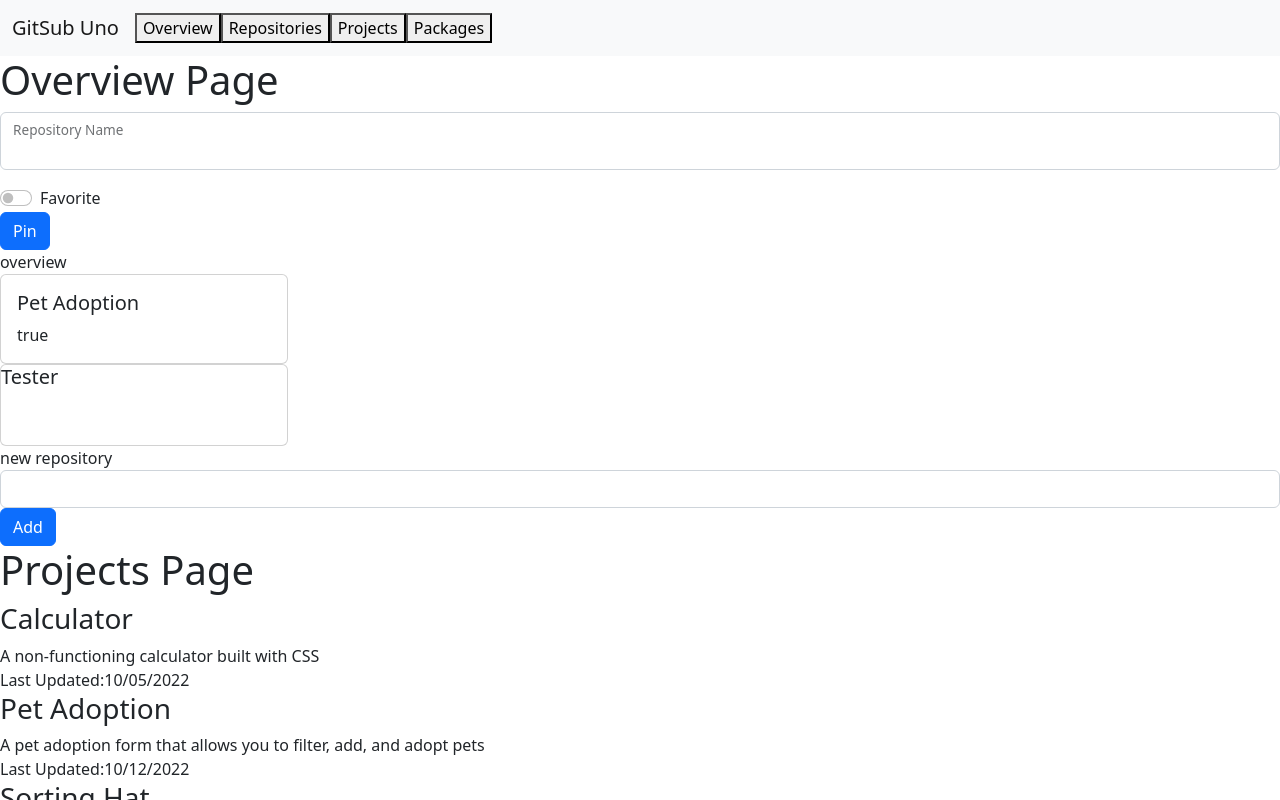
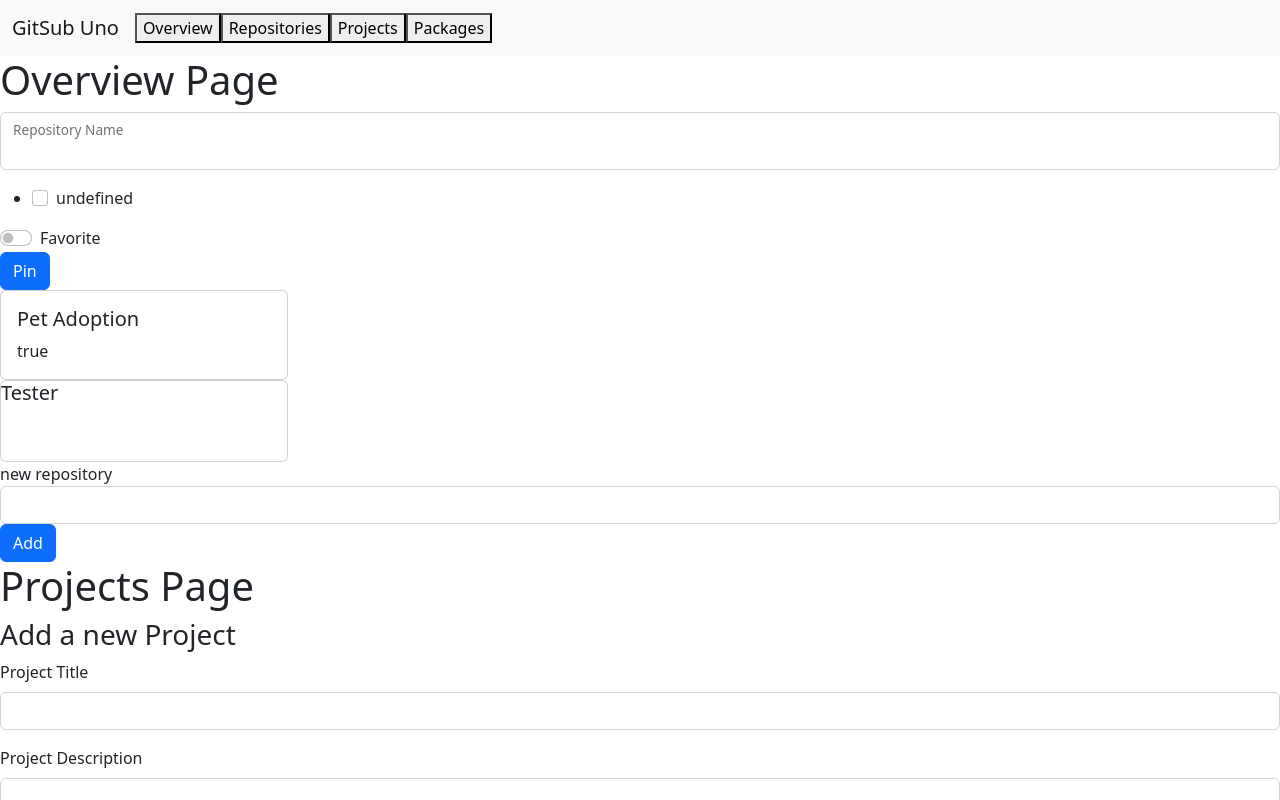
Before and after one commit to nss-evening-web-development/gitsub-uno, a plain HTML site: page index.html in a window 1280 px wide. Both pictures are taken after a click on the button "Overview". Shown: the top 800 px of the page. Drawn offline with nearby package versions, Linux system fonts and the light colour scheme.

Commit message:
added event listener to a few pages

```diff
--- a/index.html
+++ b/index.html
@@ -37,9 +37,9 @@
 
   <div id="overview">
     <h1>Overview Page</h1>
-    <div id="pinnedForm">form</div>
-    <div id="overview">overview</div>
-    <div id="pinnedCards">pinned repos</div>
+    <div id="pinnedForm"></div>
+    <div id="overview"></div>
+    <div id="pinnedCards"></div>
   </div>
 
   <div id="repositories">
--- a/main.js
+++ b/main.js
@@ -212,6 +212,14 @@ const pinnedFormOnDom = (array) => {
         <input type="text" class="form-control" id="pinRepoName">
         <label for="floatingInput">Repository Name</label>
         </div>
+        <ul>
+        <li><div class="form-check">
+        <input class="form-check-input" type="checkbox" value="" id="flexCheckDefault">
+        <label class="form-check-label" for="flexCheckDefault">
+          ${repos.name}
+        </label>
+      </div></li>
+        </ul>
         <div class="form-check form-switch">
          <input class="form-check-input" type="checkbox" role="switch" id="favorite">
          <label class="form-check-label" for="flexSwitchCheckDefault">Favorite</label>
@@ -249,12 +257,22 @@ const createPin = (e) => {
 
   pinnedForm.addEventListener('submit', createPin);
 
-const startApp = () => {
-  projectsOnDom(projects);
+const overviewPageBtn = document.querySelector("#overviewBtn");
+overviewPageBtn.addEventListener('click', () => {
   pinsOnDom(pinned);
   pinnedFormOnDom();
+});
+
+const packagesPageBtn = document.querySelector("#packagesBtn");
+packagesPageBtn.addEventListener('click', () => {
   packageOnDom(packages);
   packageFormOnDom();
+});
+
+const startApp = () => {
+  //projectsOnDom(projects);
+
+
  };
 
 startApp();
```
